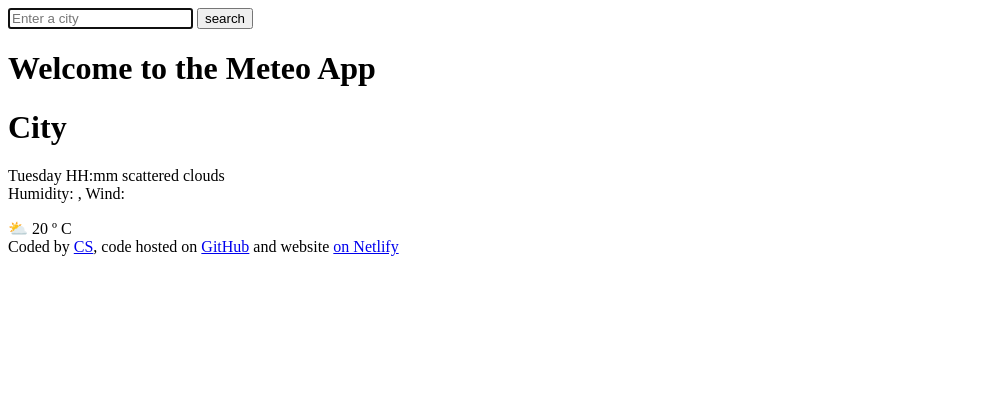
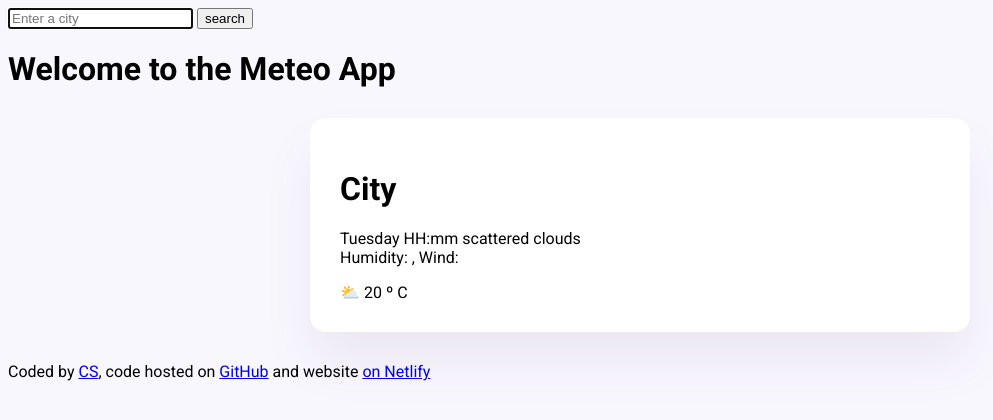
Before and after one commit to cpmssz/meteo, a plain HTML site: page index.html in a window 1280 px wide. Shown: the whole page, without its empty margins (0-993 px from the left). Drawn offline with Linux system fonts and the light colour scheme.

Commit message:
Styled the main container and added custom font

```diff
--- a/index.html
+++ b/index.html
@@ -1,9 +1,16 @@
 <!DOCTYPE html>
 <html lang="en">
-  <head>
-    <meta charset="UTF-8" />
-    <meta name="viewport" content="width=device-width, initial-scale=1.0" />
-    <title>Meteo App</title>
+    <head>
+        <meta charset="UTF-8" />
+        <meta name="viewport" content="width=device-width, initial-scale=1.0" />
+        <link rel="preconnect" href="https://fonts.googleapis.com">
+        <link rel="preconnect" href="https://fonts.gstatic.com" crossorigin>
+        <link
+        href="https://fonts.googleapis.com/css2?family=Roboto:ital,wght@0,100;0,300;0,400;0,500;0,700;0,900;1,100;1,300;1,400;1,500;1,700;1,900&display=swap"
+        rel="stylesheet"
+        />
+        <link rel="stylesheet" href="src/index.css">
+        <title>Meteo App</title>
   </head>
   <body>
     <header>
@@ -19,6 +26,7 @@
       <h1>Welcome to the Meteo App</h1>
     </header>
     <main>
+        <div class="weather-app">
       <div>
         <h1>City</h1>
         <p>
@@ -40,5 +48,6 @@
         >on Netlify</a
       >
     </footer>
+</div>
   </body>
 </html>
--- a/src/index.css
+++ b/src/index.css
@@ -0,0 +1,13 @@
+body {
+    background-color: #f9f7fe;
+    font-family: "Roboto", sans-serif;
+}
+
+.weather-app {
+    background-color: white;
+    max-width: 600px;
+    margin: 30px auto;
+    box-shadow: 0 30px 50px #41326414;
+    border-radius: 16px;
+    padding: 30px;
+}
```
